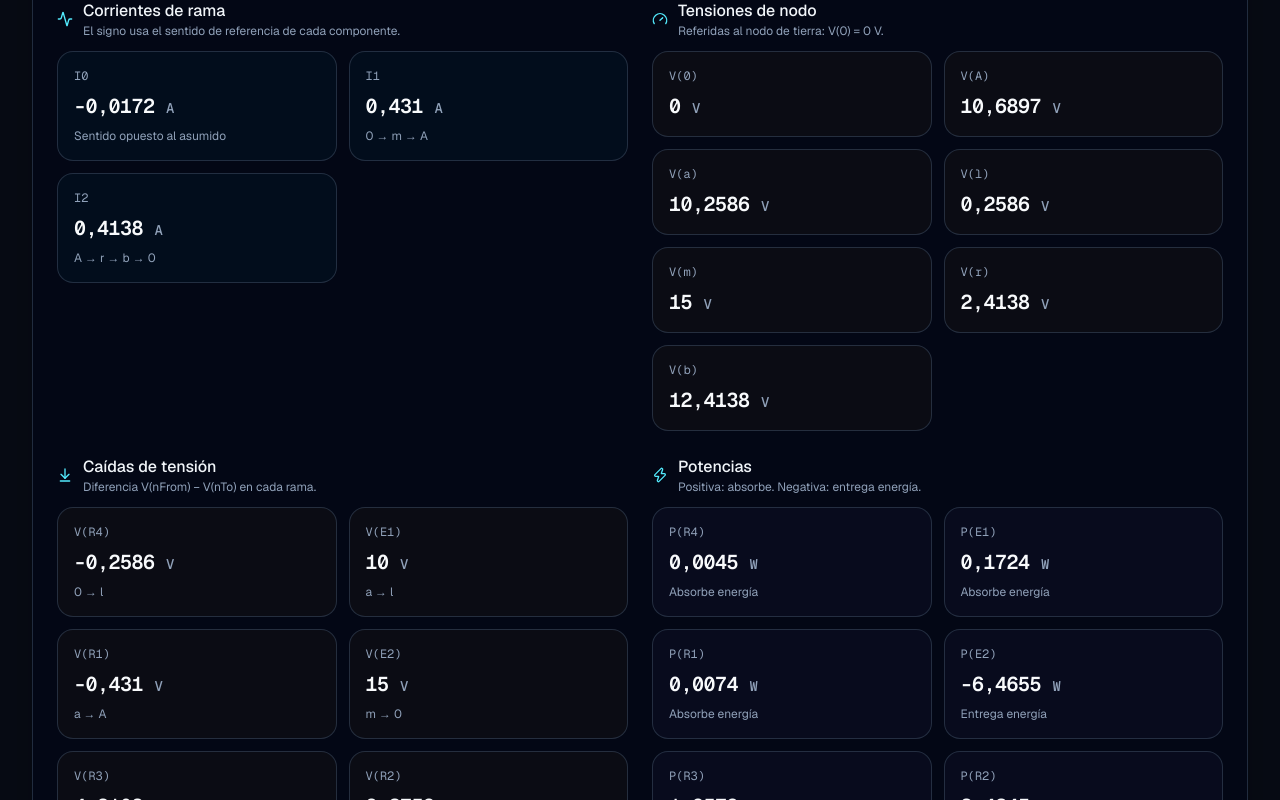
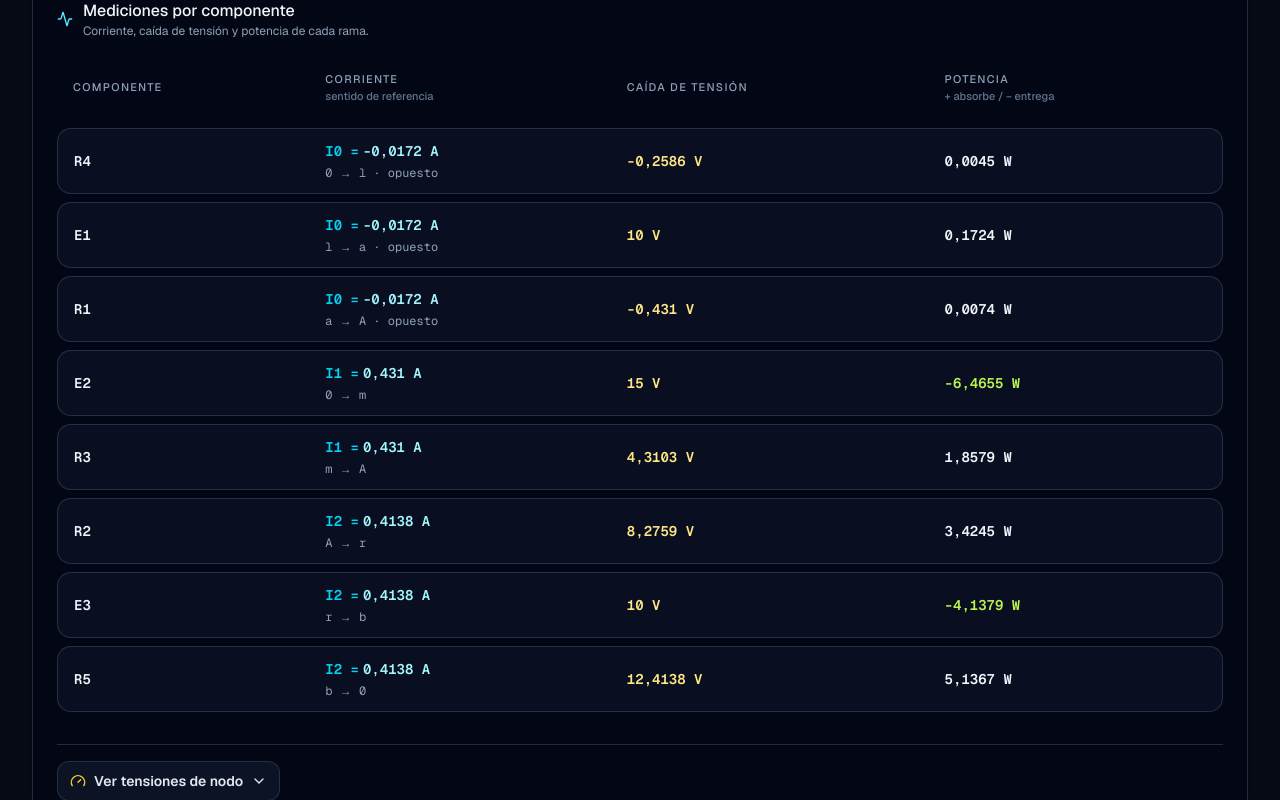
Before and after one commit to AlanXavierKlein/simulador-circuitos-cd, a Next.js app: page /simulador in a window 1280 px wide. Shown: the part 1080-1880 px from the top of the page. Built offline with nearby package versions, Linux system fonts and the light colour scheme.

Commit message:
corregir tablas, cambiar el formato de las tablas de resultado

```diff
--- a/components/results/ResultsPanel.tsx
+++ b/components/results/ResultsPanel.tsx
@@ -1,11 +1,15 @@
 "use client";
 
-import { Activity, ArrowDownToLine, Gauge, Zap } from "lucide-react";
+import { Activity, ChevronDown, Gauge } from "lucide-react";
+import { AnimatePresence, motion } from "framer-motion";
 import { useState } from "react";
 
 import type { SolveResult } from "@/lib/engine/kirchhoff";
-import type { Circuit, NodeId } from "@/lib/engine/model";
-import { buildReferenceCurrentLayout } from "@/lib/engine/reference-currents";
+import type { Circuit, Component, NodeId } from "@/lib/engine/model";
+import {
+  buildReferenceCurrentLayout,
+  type ComponentCurrentReference,
+} from "@/lib/engine/reference-currents";
 
 import { AnimatedNumber } from "./AnimatedNumber";
 
@@ -13,58 +17,6 @@ type ResultsPanelProps = {
   circuit: Circuit;
   result: SolveResult;
 };
-
-function ResultCard({
-  label,
-  value,
-  unit,
-  detail,
-  tone = "cyan",
-}: {
-  label: string;
-  value: number;
-  unit: string;
-  detail?: string;
-  tone?: "cyan" | "lime" | "amber" | "violet";
-}) {
-  const colors = {
-    cyan: "border-cyan-400/15 bg-cyan-400/[0.035] text-cyan-300",
-    lime: "border-lime-400/15 bg-lime-400/[0.035] text-lime-300",
-    amber: "border-amber-400/15 bg-amber-400/[0.035] text-amber-300",
-    violet: "border-violet-400/15 bg-violet-400/[0.035] text-violet-300",
-  };
-
-  return (
-    <article className={`app-surface-inset p-4 ${colors[tone]}`}>
-      <p className="font-mono text-xs text-slate-400">{label}</p>
-      <p className="mt-2 font-mono text-xl font-semibold tracking-tight text-slate-50">
-        <AnimatedNumber value={value} />{" "}
-        <span className="text-sm font-medium text-slate-400">{unit}</span>
-      </p>
-      {detail ? <p className="mt-2 text-xs text-slate-400">{detail}</p> : null}
-    </article>
-  );
-}
-
-function SectionTitle({
-  icon,
-  title,
-  description,
-}: {
-  icon: React.ReactNode;
-  title: string;
-  description: string;
-}) {
-  return (
-    <div className="mb-3 flex items-center gap-2.5">
-      <span className="text-cyan-300">{icon}</span>
-      <div>
-        <h3 className="font-medium text-slate-100">{title}</h3>
-        <p className="text-xs text-slate-400">{description}</p>
-      </div>
-    </div>
-  );
-}
 
 function defaultNode(
   nodeIds: NodeId[],
@@ -76,6 +28,17 @@ function defaultNode(
     : (nodeIds[fallbackIndex] ?? nodeIds[0] ?? "0");
 }
 
+function referenceDirection(
+  component: Component,
+  reference: ComponentCurrentReference | undefined,
+) {
+  if (reference?.direction === -1) {
+    return `${component.nTo} → ${component.nFrom}`;
+  }
+
+  return `${component.nFrom} → ${component.nTo}`;
+}
+
 export function ResultsPanel({ circuit, result }: ResultsPanelProps) {
   const nodeIds = circuit.nodes.map((node) => node.id);
   const referenceCurrents = buildReferenceCurrentLayout(
@@ -84,6 +47,7 @@ export function ResultsPanel({ circuit, result }: ResultsPanelProps) {
   );
   const [nodeA, setNodeA] = useState(() => defaultNode(nodeIds, "a", 0));
   const [nodeB, setNodeB] = useState(() => defaultNode(nodeIds, "b", 1));
+  const [areNodeVoltagesVisible, setAreNodeVoltagesVisible] = useState(false);
 
   const difference =
     (result.nodePotentials[nodeB] ?? 0) - (result.nodePotentials[nodeA] ?? 0);
@@ -143,94 +107,142 @@ export function ResultsPanel({ circuit, result }: ResultsPanelProps) {
         </div>
       </div>
 
-      <div className="grid gap-6 xl:grid-cols-2">
+      <div className="flex items-center gap-2.5">
+        <Activity className="size-4 text-cyan-300" />
         <div>
-          <SectionTitle
-            icon={<Activity className="size-4" />}
-            title="Corrientes de rama"
-            description="El signo usa el sentido de referencia de cada componente."
-          />
-          <div className="grid gap-3 sm:grid-cols-2">
-            {referenceCurrents.groups.map((group) => {
-              const current = group.current;
+          <h3 className="font-medium text-slate-100">Mediciones por componente</h3>
+          <p className="text-xs text-slate-400">
+            Corriente, caída de tensión y potencia de cada rama.
+          </p>
+        </div>
+      </div>
+
+      <div className="mt-4 overflow-x-auto pb-1">
+        <table className="w-full min-w-[690px] border-separate border-spacing-y-2 text-left">
+          <caption className="sr-only">
+            Mediciones eléctricas de cada componente del circuito
+          </caption>
+          <thead className="text-[11px] uppercase tracking-[0.12em] text-slate-400">
+            <tr>
+              <th className="px-4 py-2 font-medium">Componente</th>
+              <th className="px-4 py-2 font-medium">
+                <span className="block">Corriente</span>
+                <span className="normal-case tracking-normal text-slate-500">
+                  sentido de referencia
+                </span>
+              </th>
+              <th className="px-4 py-2 font-medium">Caída de tensión</th>
+              <th className="px-4 py-2 font-medium">
+                <span className="block">Potencia</span>
+                <span className="normal-case tracking-normal text-slate-500">
+                  + absorbe / − entrega
+                </span>
+              </th>
+            </tr>
+          </thead>
+          <tbody>
+            {circuit.components.map((component) => {
+              const reference = referenceCurrents.byComponent[component.label];
+              const current =
+                reference?.current ?? result.branchCurrents[component.label] ?? 0;
+              const voltage = result.branchVoltages[component.label] ?? 0;
+              const power = result.powers[component.label] ?? 0;
+              const isDeliveringPower = power < -1e-9;
+
               return (
-                <ResultCard
-                  key={group.label}
-                  label={group.label}
-                  value={current}
-                  unit="A"
-                  detail={
-                    current < -1e-9
-                      ? "Sentido opuesto al asumido"
-                      : group.path.join(" → ")
-                  }
-                />
+                <tr
+                  key={component.label}
+                  className="bg-slate-900/55 text-sm transition-colors hover:bg-slate-800/70"
+                >
+                  <th
+                    scope="row"
+                    className="rounded-l-xl border-y border-l border-slate-700/70 px-4 py-3 font-mono font-semibold text-slate-100"
+                  >
+                    {component.label}
+                  </th>
+                  <td className="border-y border-slate-700/70 px-4 py-3">
+                    <p className="font-mono font-semibold text-cyan-200">
+                      {reference ? (
+                        <span className="mr-1 text-cyan-400">
+                          {reference.label} =
+                        </span>
+                      ) : null}
+                      <AnimatedNumber value={current} /> A
+                    </p>
+                    <p className="mt-1 font-mono text-xs text-slate-400">
+                      {referenceDirection(component, reference)}
+                      {current < -1e-9 ? " · opuesto" : ""}
+                    </p>
+                  </td>
+                  <td className="border-y border-slate-700/70 px-4 py-3 font-mono font-semibold text-amber-200">
+                    <AnimatedNumber value={voltage} /> V
+                  </td>
+                  <td
+                    className={`rounded-r-xl border-y border-r border-slate-700/70 px-4 py-3 font-mono font-semibold ${
+                      isDeliveringPower ? "text-lime-300" : "text-slate-100"
+                    }`}
+                  >
+                    <AnimatedNumber value={power} /> W
+                  </td>
+                </tr>
               );
             })}
-          </div>
-        </div>
+          </tbody>
+        </table>
+      </div>
 
-        <div>
-          <SectionTitle
-            icon={<Gauge className="size-4" />}
-            title="Tensiones de nodo"
-            description="Referidas al nodo de tierra: V(0) = 0 V."
+      <div className="mt-5 border-t border-slate-700/70 pt-4">
+        <button
+          type="button"
+          aria-expanded={areNodeVoltagesVisible}
+          aria-controls="node-voltages-panel"
+          onClick={() => setAreNodeVoltagesVisible((visible) => !visible)}
+          className="app-button-secondary inline-flex min-h-10 items-center gap-2 px-3 text-sm"
+        >
+          <Gauge className="size-4 text-amber-300" />
+          {areNodeVoltagesVisible
+            ? "Ocultar tensiones de nodo"
+            : "Ver tensiones de nodo"}
+          <ChevronDown
+            className={`size-4 transition-transform duration-200 ${
+              areNodeVoltagesVisible ? "rotate-180" : ""
+            }`}
           />
-          <div className="grid gap-3 sm:grid-cols-2">
-            {nodeIds.map((nodeId) => (
-              <ResultCard
-                key={nodeId}
-                label={`V(${nodeId})`}
-                value={result.nodePotentials[nodeId] ?? 0}
-                unit="V"
-                tone="amber"
-              />
-            ))}
-          </div>
-        </div>
+        </button>
 
-        <div>
-          <SectionTitle
-            icon={<ArrowDownToLine className="size-4" />}
-            title="Caídas de tensión"
-            description="Diferencia V(nFrom) − V(nTo) en cada rama."
-          />
-          <div className="grid gap-3 sm:grid-cols-2">
-            {circuit.components.map((component) => (
-              <ResultCard
-                key={component.label}
-                label={`V(${component.label})`}
-                value={result.branchVoltages[component.label] ?? 0}
-                unit="V"
-                detail={`${component.nFrom} → ${component.nTo}`}
-                tone="amber"
-              />
-            ))}
-          </div>
-        </div>
-
-        <div>
-          <SectionTitle
-            icon={<Zap className="size-4" />}
-            title="Potencias"
-            description="Positiva: absorbe. Negativa: entrega energía."
-          />
-          <div className="grid gap-3 sm:grid-cols-2">
-            {circuit.components.map((component) => {
-              const power = result.powers[component.label] ?? 0;
-              return (
-                <ResultCard
-                  key={component.label}
-                  label={`P(${component.label})`}
-                  value={power}
-                  unit="W"
-                  detail={power < -1e-9 ? "Entrega energía" : "Absorbe energía"}
-                  tone="violet"
-                />
-              );
-            })}
-          </div>
-        </div>
+        <AnimatePresence initial={false}>
+          {areNodeVoltagesVisible ? (
+            <motion.div
+              id="node-voltages-panel"
+              initial={{ height: 0, opacity: 0 }}
+              animate={{ height: "auto", opacity: 1 }}
+              exit={{ height: 0, opacity: 0 }}
+              transition={{ duration: 0.18, ease: "easeOut" }}
+              className="overflow-hidden"
+            >
+              <div className="pt-4">
+                <p className="mb-3 text-xs text-slate-400">
+                  Referidas al nodo de tierra: V(0) = 0 V.
+                </p>
+                <div className="grid gap-2 sm:grid-cols-2 lg:grid-cols-3">
+                  {nodeIds.map((nodeId) => (
+                    <div
+                      key={nodeId}
+                      className="app-surface-inset flex items-center justify-between border-amber-400/15 bg-amber-400/[0.035] px-3 py-2"
+                    >
+                      <span className="font-mono text-sm text-slate-300">
+                        V({nodeId})
+                      </span>
+                      <span className="font-mono text-sm font-semibold text-amber-200">
+                        <AnimatedNumber value={result.nodePotentials[nodeId] ?? 0} /> V
+                      </span>
+                    </div>
+                  ))}
+                </div>
+              </div>
+            </motion.div>
+          ) : null}
+        </AnimatePresence>
       </div>
     </section>
   );
```
